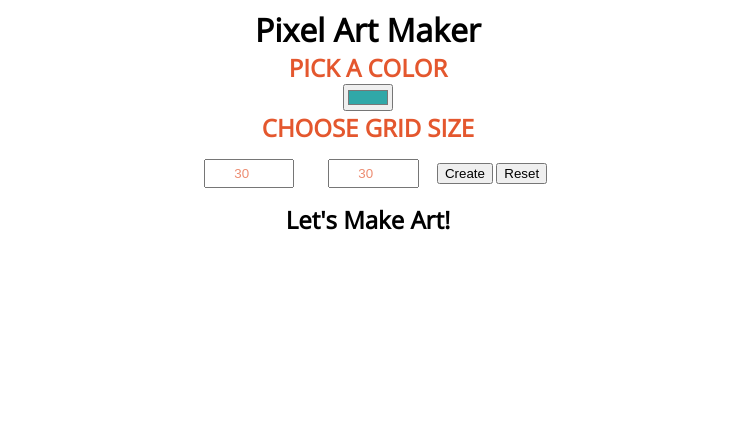
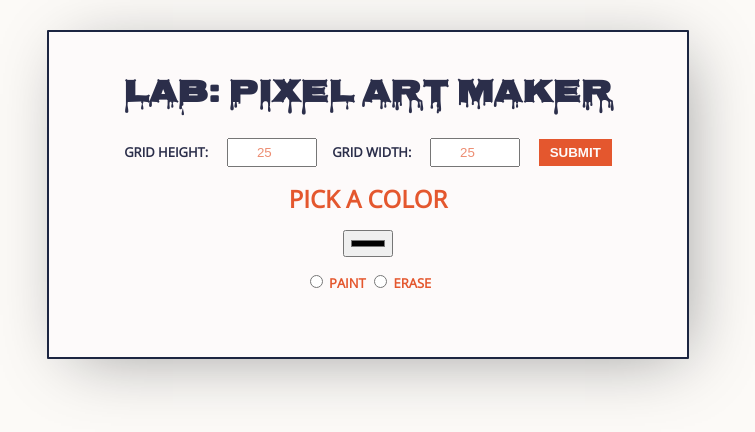
Before and after one commit to ddemetra/ddemetra.google.challenge, a plain HTML site: page lesson 21/21-project-pixel-art-maker/index.html in a window 1280 px wide. Shown: the whole page, without its empty margins (272-1027 px from the left). Drawn offline with nearby package versions, Linux system fonts and the light colour scheme.

Commit message:
Update index.html

```diff
--- a/lesson 21/21-project-pixel-art-maker/index.html
+++ b/lesson 21/21-project-pixel-art-maker/index.html
@@ -1,49 +1,39 @@
 <!DOCTYPE html>
-<html>
+<html lang="en">
 <head>
     <meta charset=utf-8>
-
     <title>Pixel Art Maker</title>
-
     <!-- Google Fonts -->
-    <link href="https://fonts.googleapis.com/css?family=Black+Han+Sans|Open+Sans" rel="stylesheet">
-
+    <link href="https://fonts.googleapis.com/css?family=Nosifer|Open+Sans" rel="stylesheet">
     <!-- Stylesheets -->
     <link rel="stylesheet" href="css/styles.css">
-    <link rel="stylesheet" href="css/custom-styles.css">
 </head>
-<body>
-    <div class="header">
-        <h1>Pixel Art Maker</h1>
+<body class="body">
+    <!-- Add Menu -->
+    <div class="gridbox">
+            <h1 class="title">Lab: Pixel Art Maker</h1>
+            <form id="sizePicker">Grid Height:
+            <input type="number" id="inputHeight" name="height" min="1" value="25">Grid Width:
+            <input type="number" id="inputWeight" name="width" min="1" value="25">
+            <input type="submit" id="submit" class="submitButton" value="submit">
+            </form>
+    <div class="menu">
+        <h2>Pick a Color</h2>
+        <input type="color" id="colorPicker" class="color">
+        <form>
+            <input id="paint-toggle" type="radio" name="tool" value="paint">
+            <label for="paint-toggle">Paint</label>
+            <input id="erase-toggle" type="radio" name="tool" value="erase">
+            <label for="erase-toggle">Erase</label>
+        </form>
     </div>
-
-    <div class="menu">
-        <div class="color-picker">
-            <h2>Pick A Color</h2>
-            <input type="color" value="#30a8a8" id="colorPicker">
-        </div>
-
-        <div class="grid-input">
-            <h2>Choose Grid Size</h2>
-            <form id="sizePicker">
-                <input type="number" id="inputWidth" name="width" min="1" placeHolder="Width" value="30">
-                <input type="number" id="inputHeight" name="height" min="1" max="75" placeHolder="Height" value="30">
-                <button type="button" id="button">Create</button>
-                <button type="button" id="reset">Reset</button>
-            </form>
-        </div>
+    <div class="canvas">
+        <table id="pixelCanvas" class="pixelCanvas">
+        </table>
     </div>
-
-
-
-    <div class="design-canvas">
-        <h2>Let's Make Art!</h2>
-        <table id="pixelCanvas"></table>
-    </div>
-
-    <!-- <button type="button" id="save">Save</button> -->
-
-    <script src="https://ajax.googleapis.com/ajax/libs/jquery/1.11.1/jquery.min.js"></script>
+</div>
+    <!-- Add Scripts -->
+    <script src="https://ajax.googleapis.com/ajax/libs/jquery/3.3.1/jquery.min.js"></script>
     <script src="js/designs.js"></script>
 </body>
 </html>
```
